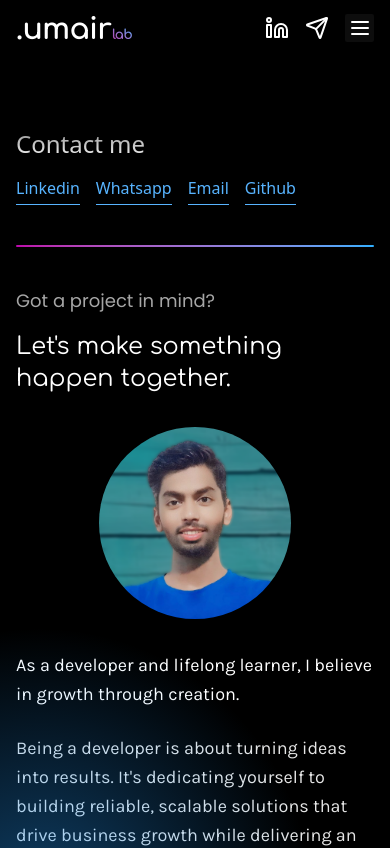
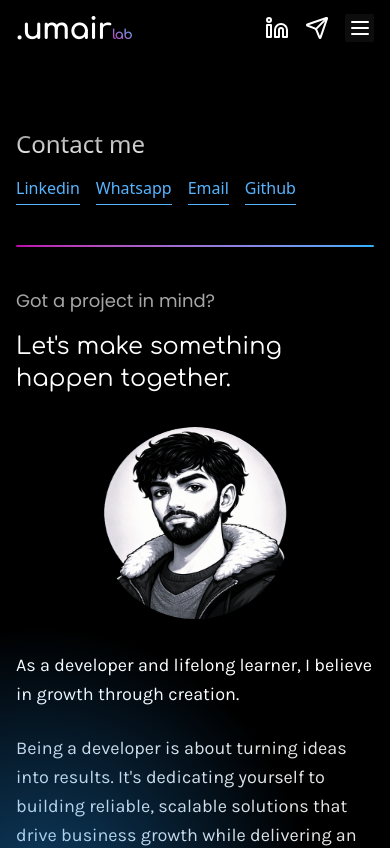
Before and after one commit to UmairZakria/portfolio-v3, a React (Vite) app: page /overview in a window 390 px wide. Shown: the top 848 px of the page. Built offline with nearby package versions, Linux system fonts and the light colour scheme; a web font is replaced by a local one.

Commit message:
image changed

```diff
--- a/src/components/Aboutme.jsx
+++ b/src/components/Aboutme.jsx
@@ -131,7 +131,7 @@ const Aboutme = () => {
             muted
             loop
             autoPlay
-            className="w-full h-full object-cover origin-center"
+            className="w-full h-full  object-cover origin-center"
           ></video>
         </motion.div>
       </div>
--- a/src/components/Contact.jsx
+++ b/src/components/Contact.jsx
@@ -156,9 +156,12 @@ const Contact = () => {
               transformStyle: "preserve-3d",
             }}
           >
-            <img
+            <motion.img
+              initial={{ opacity: 0,  }}
+              whileInView={{ opacity: 1,}}
+              transition={{ duration: 1, delay: 0.2, ease: "easeInOut" }}
               title="Umair Zakria"
-              src="/me.png"
+              src="/me2.png"
               className="w-48 h-48 md:w-64 md:h-64 lg:w-[23vw] lg:h-[23vw] opacity-90 rounded-full object-cover"
               alt="Umair Zakria"
             />
--- a/src/components/Footer2.jsx
+++ b/src/components/Footer2.jsx
@@ -144,7 +144,7 @@ const Footer2 = () => {
                 </a>
                 <a
                   className="hover:text-white transition-all duration-300 ease-in-out cursor-pointer"
-                  href="/projects"
+                  href="/"
                 >
                   Projects
                 </a>
--- a/src/components/Hero.jsx
+++ b/src/components/Hero.jsx
@@ -9,7 +9,6 @@ import { useNavigate } from "react-router-dom";
 
 import Word from "./Word";
 import { Linkedin, Github, MoveRight, MoveRightIcon } from "lucide-react";
-
 
 gsap.registerPlugin(ScrollTrigger);
 
@@ -188,26 +187,30 @@ const Hero = ({ anidone }) => {
               Where Ideas become Reality
             </div>
             <div className="space-y-3 md:space-y-[0.8vw]">
-              <h1 className="font-confortaa text-3xl md:text-[5vw]  md:leading-[6vw] md:text-left text- md:w-[65vw]">
-                Bad first impression erase months of effort
+              <h1 className="font-confortaa text-3xl md:text-[4.5vw]  md:leading-[6vw] md:text-left text- md:w-[65vw]">
+                High Quality Affordable Websites That Represent Your Brand{" "}
               </h1>
               <p className="font-Poppins  text-white/75 font-light text-sm md:text-left text- md:text-[1.2vw] md:leading-[1.7vw] md:w-[40vw]">
-                Making the first impression work as hard as months of effort, leaving a lasting mark with Umair Lab.                              </p>
+                We build fast, responsive, and simple-to-use web applications that help your business grow and succeed in the digital landscape.{" "}
+              </p>
             </div>
             <div className="flex md:justify-start justify-ceter mt-4 md:mt-[4vw] gap-4 md:gap-[2vw] ">
-              <button onClick={()=> navigate('/portfolio')} className="bg-gradient-to-b relative  rounded-[0.21vw]  md:text-[1.1vw] transition-all duration-300 ease-in-out hover:scale-105 font-Poppins  shadow-inner shadow-black  from-white/20  to-black/10 cursor-pointer text-white px-6 md:px-[2vw] py-3  md:py-[0.9vw]">
-
+              <button
+                onClick={() => navigate("/portfolio")}
+                className="bg-gradient-to-b relative  rounded-[0.21vw]  md:text-[1.1vw] transition-all duration-300 ease-in-out hover:scale-105 font-Poppins  shadow-inner shadow-black  from-white/20  to-black/10 cursor-pointer text-white px-6 md:px-[2vw] py-3  md:py-[0.9vw]"
+              >
                 Portfolio
               </button>
-              <a href="https://calendly.com/umairzakria6/30min" target="_blank" title="Book 15 Minute call with Umair" className="bg-gradient-to-b flex gap-[0.8vw] items-center font rounded-[0.21vw]  md:text-[1.1vw]   transition-all duration-300 ease-in-out hover:scale-105 font-Montserrat  from-prime/60 to-prime/10 cursor-pointer px-6 md:px-[2vw] py-3 md:py-[0.9w] ">
+              <a
+                href="https://calendly.com/umairzakria6/30min"
+                target="_blank"
+                title="Book 15 Minute call with Umair"
+                className="bg-gradient-to-b flex gap-[0.8vw] items-center font rounded-[0.21vw]  md:text-[1.1vw]   transition-all duration-300 ease-in-out hover:scale-105 font-Montserrat  from-prime/60 to-prime/10 cursor-pointer px-6 md:px-[2vw] py-3 md:py-[0.9w] "
+              >
                 Get in Touch
               </a>
-
             </div>
-
-
           </div>
-
         </div>
 
         {/* <div
--- a/src/components/Main.jsx
+++ b/src/components/Main.jsx
@@ -36,8 +36,8 @@ const Main = () => {
             <Numbers />
 
           </div>
-          <Service />
-          {/* <div className="bg-black h-screen w-full "></div> */}
+          {/* <Service />  */}
+          <div className="bg-black h-[30vh] w-full "></div>
           <Aboutme />
           <Whyme />
 
```
Also changed, not shown: public/me2.png (added), public/me3.png (added).
